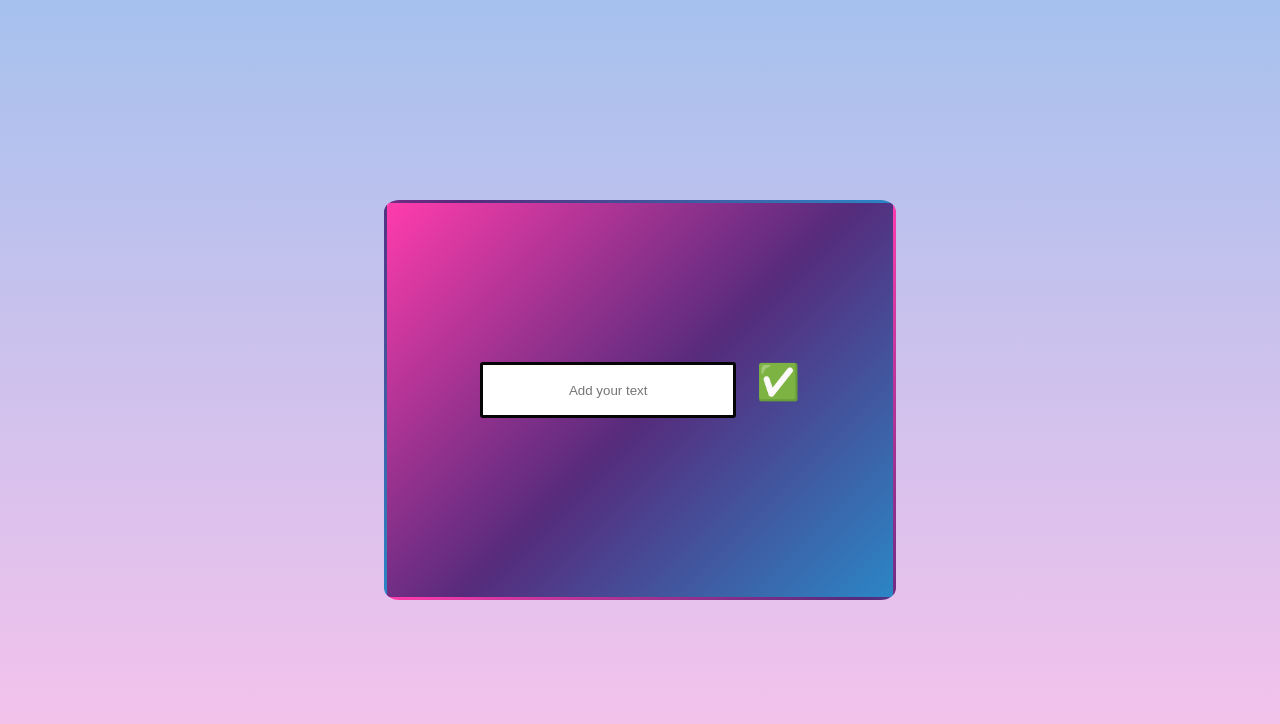
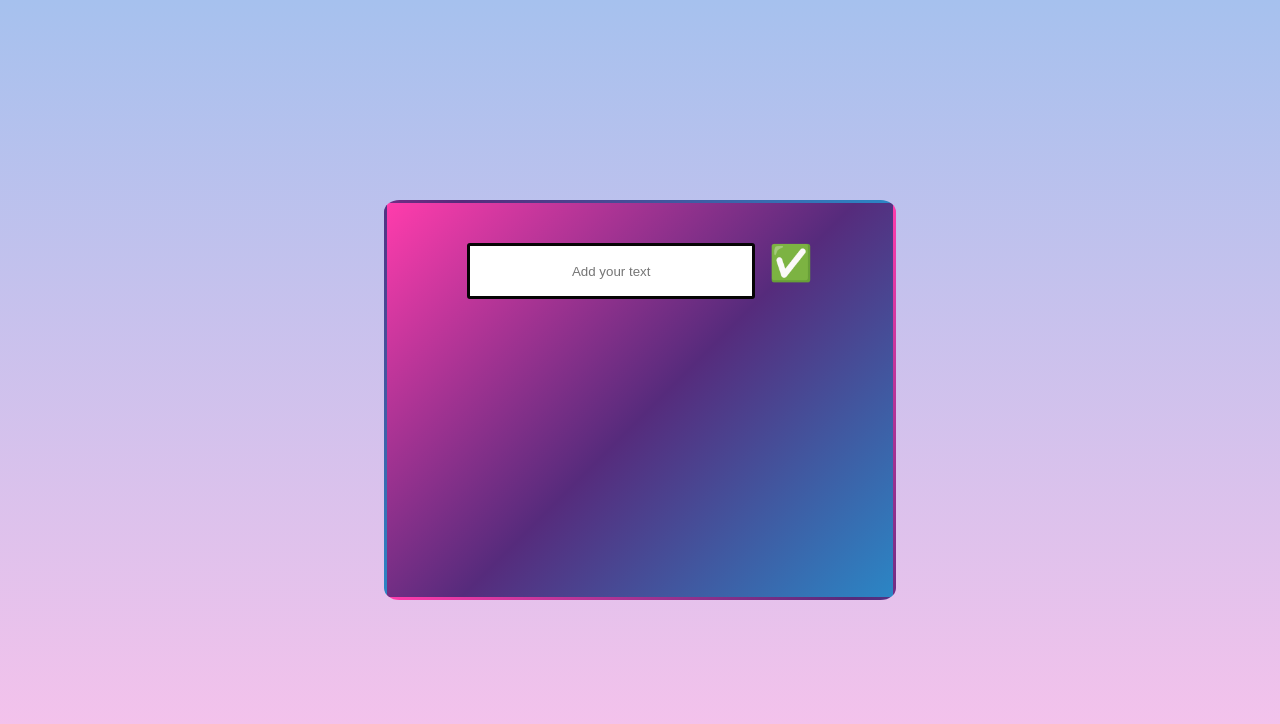
Before and after one commit to Lokendrajoci/to-share, a plain HTML site: page index.html in a window 1280 px wide. Drawn offline with Linux system fonts and the light colour scheme; a web font is replaced by a local one.

Commit message:
style.css

```diff
--- a/style.css
+++ b/style.css
@@ -9,28 +9,30 @@ body {
     display: flex;
     align-items: center;
     justify-content: center;
+    background-image: linear-gradient(to top, #fbc2eb 0%, #a6c1ee 100%);
 }
 
 .toDoLayout {
     background-image: linear-gradient(-225deg, #FF3CAC 0%, #562B7C 52%, #2B86C5 100%);
+    width: 40vw;
     min-height: 50vh;
-    min-width: 40vw;
     border: 3px solid rgba(145, 119, 178, 0);
     border-radius: 3%;
     display: flex;
-    justify-content: center;
+    flex-direction: column;
     align-items: center;
-    flex-direction: column;
     max-width: 90vw;
-    max-height: 90vw;
-
+    max-height: 90vh;
+    padding: 20px;
 }
 
-.textClass{
+.textClass {
     display: flex;
+    width: 100%;
+    margin-bottom: 20px;
+    justify-content: center;
+}
 
-
-}
 .poetsen-one-regular {
     font-family: "Poetsen One", sans-serif;
     font-weight: 400;
@@ -39,34 +41,51 @@ body {
 
 .toAdd {
     height: 7vh;
-    width: 20vw;
+    flex: 0.7;
     border: 3px solid rgb(6, 5, 5);
     border-radius: 3px;
     text-align: center;
-
+    margin-right: 14px;
 }
 
-.tickButoon {
+.tickButton {
     margin-left: 20px;
-    color: rgb(222, 228, 212);
+    color: rgb(154, 212, 61);
     font-size: 30px;
     font-weight: 600;
-
+    cursor: pointer;
+    background: none;
+    border: none;
+    font-size: x-large;
 }
 
-.addText{
-    margin-top: 20px;
 
-
+.addText {
+    flex: 1;
+    width: 100%;
+    overflow-y: auto;
 }
-
-.tickButoon:hover{
-    color: #FF3CAC;
-
-}
-
 
 ul {
     border: none;
     list-style-type: none;
 }
+
+.textClass {
+    display: flex;
+    width: 100%;
+    margin-bottom: 20px;
+    margin-top: 20px;
+}
+
+.bakchodiNahi{
+    /* background-color: rebeccapurple; */
+    display: flex;
+    justify-content: space-around;
+    margin: 20px 0;
+    color: aliceblue;
+    /* width: 20vh; */
+    height: 5vh;
+    /* text-overflow: inherit; */
+    text-wrap: balance;
+}
```
